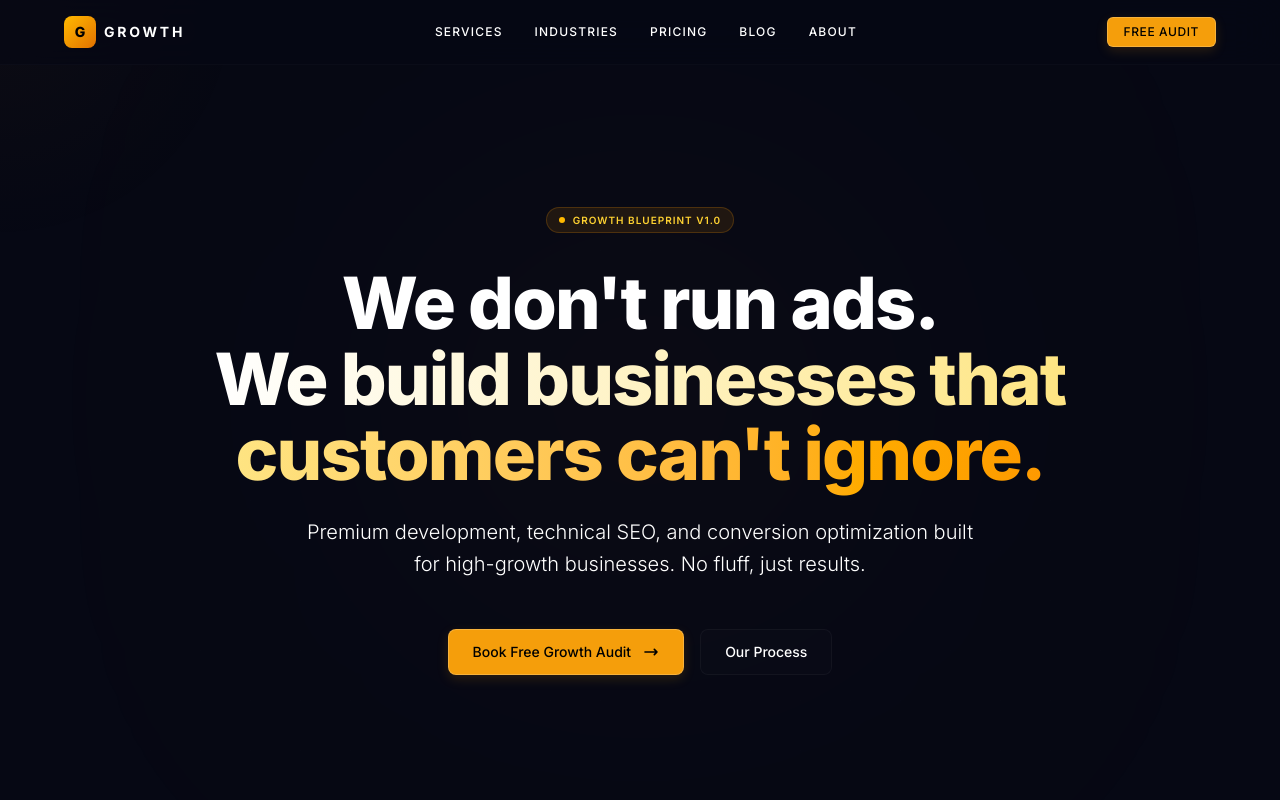
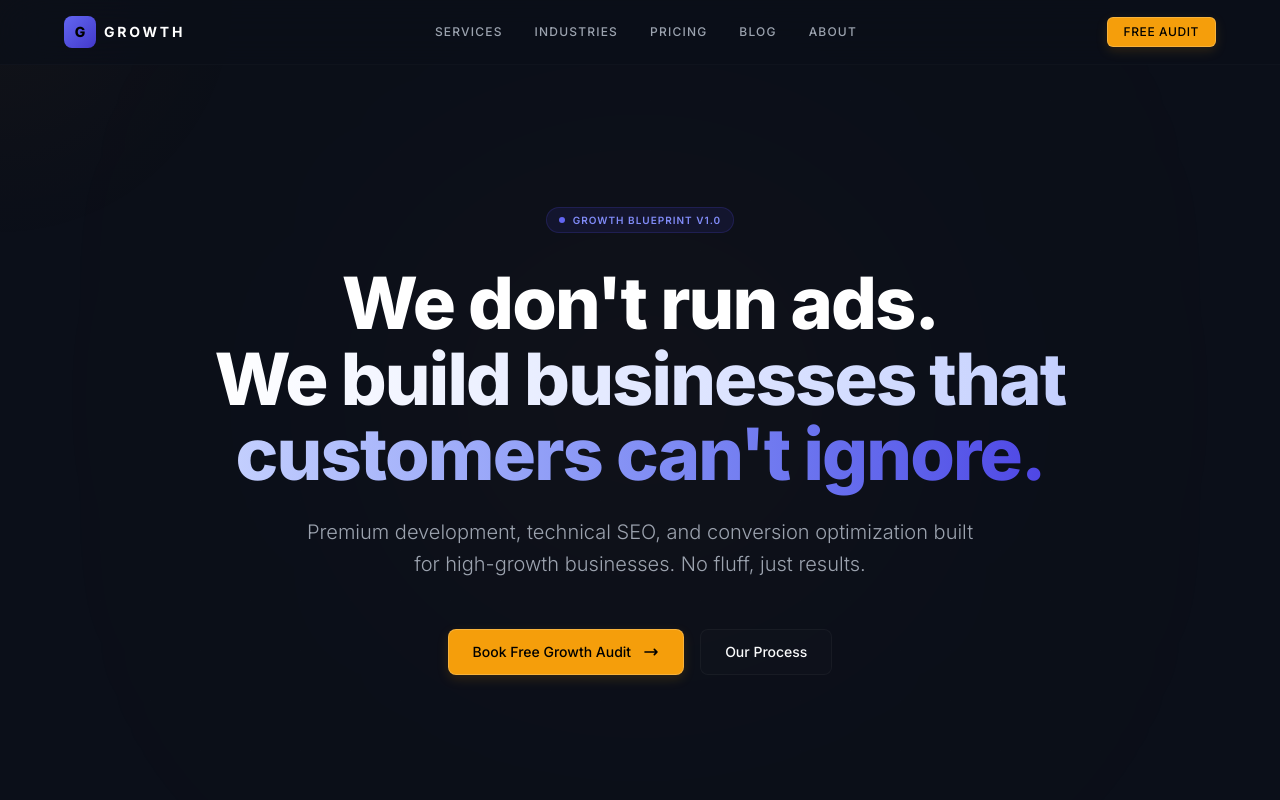
Before and after one commit to Pushkar555E/growth, a Next.js app: page / in a window 1280 px wide. Shown: the top 800 px of the page. Built offline with nearby package versions, Linux system fonts and the light colour scheme.

Commit message:
Transition theme styles to Midnight Navy and Tech Indigo color palette

```diff
--- a/app/globals.css
+++ b/app/globals.css
@@ -1,18 +1,31 @@
 @import "tailwindcss";
 
-/* ── Custom Theme System (Midnight Navy & Amber Gold Palette) ─── */
-:root {
-  --color-bg-primary: #060814;
-  --color-bg-secondary: #0b0e22;
-  --color-bg-card: #101430;
-  --color-accent-amber: #f59e0b;
-  --color-accent-bronze: #d97706;
-  --color-accent-rose: #f59e0b; /* Map to Amber to keep backward compatibility */
-  --color-text-primary: #ffffff;
-  --color-text-secondary: #a0a2b0;
-  --color-text-tertiary: #6c6f85;
+/* ── Custom Theme System (Midnight Navy & Tech Indigo Palette) ─── */
+@theme {
+  --color-bg-primary: #0b0f19;
+  --color-bg-secondary: #0f1422;
+  --color-bg-card: #161b22;
+  --color-text-primary: #f9fafb;
+  --color-text-secondary: #9ca3af;
+  --color-text-tertiary: #6b7280;
+
   --color-border-subtle: rgba(255, 255, 255, 0.02);
-  --color-border-hover: rgba(255, 255, 255, 0.05);
+  --color-border-hover: rgba(255, 255, 255, 0.06);
+
+  --color-amber-50: #f5f3ff;
+  --color-amber-100: #ede9fe;
+  --color-amber-200: #c7d2fe;
+  --color-amber-300: #818cf8;
+  --color-amber-400: #6366f1;
+  --color-amber-500: #4f46e5;
+  --color-amber-600: #4338ca;
+  --color-amber-700: #3730a3;
+  --color-amber-800: #1e1b4b;
+  --color-amber-900: #0f0e26;
+
+  --color-accent-amber: #4f46e5;
+  --color-accent-bronze: #4338ca;
+  --color-accent-rose: #4f46e5;
 }
 
 /* ── Base resets ─────────────────────────────────────────── */
--- a/app/layout.js
+++ b/app/layout.js
@@ -69,7 +69,7 @@ export default function RootLayout({ children }) {
           rel="stylesheet"
         />
       </head>
-      <body className="min-h-screen bg-[#060814] text-white font-sans antialiased overflow-x-hidden selection:bg-amber-500/20 selection:text-white">
+      <body className="min-h-screen bg-[#0b0f19] text-white font-sans antialiased overflow-x-hidden selection:bg-amber-500/20 selection:text-white">
         {children}
       </body>
     </html>
--- a/components/FAQSection.jsx
+++ b/components/FAQSection.jsx
@@ -31,7 +31,7 @@ export default function FAQSection() {
 
   return (
     <section
-      className="py-24 bg-[#060814]"
+      className="py-24 bg-[#0b0f19]"
       id="faq"
       aria-labelledby="faq-title"
     >
--- a/components/Footer.jsx
+++ b/components/Footer.jsx
@@ -26,7 +26,7 @@ export default function Footer() {
   const pathname = usePathname();
 
   return (
-    <footer className="border-t border-white/[0.02] bg-[#060814] py-16" aria-label="Agency Footer">
+    <footer className="border-t border-white/[0.02] bg-[#0b0f19] py-16" aria-label="Agency Footer">
       <div className="container-tight grid grid-cols-1 md:grid-cols-4 gap-12 md:gap-8">
         {/* Brand */}
         <div className="space-y-4">
--- a/components/Navbar.jsx
+++ b/components/Navbar.jsx
@@ -15,7 +15,7 @@ export default function Navbar() {
   const pathname = usePathname();
 
   return (
-    <header className="fixed top-0 left-0 w-full z-50 border-b border-white/[0.02] bg-[#060814]/70 backdrop-blur-xl">
+    <header className="fixed top-0 left-0 w-full z-50 border-b border-white/[0.02] bg-[#0b0f19]/70 backdrop-blur-xl">
       <nav
         className="container-tight flex items-center justify-between h-16"
         aria-label="Global Navigation"
```
